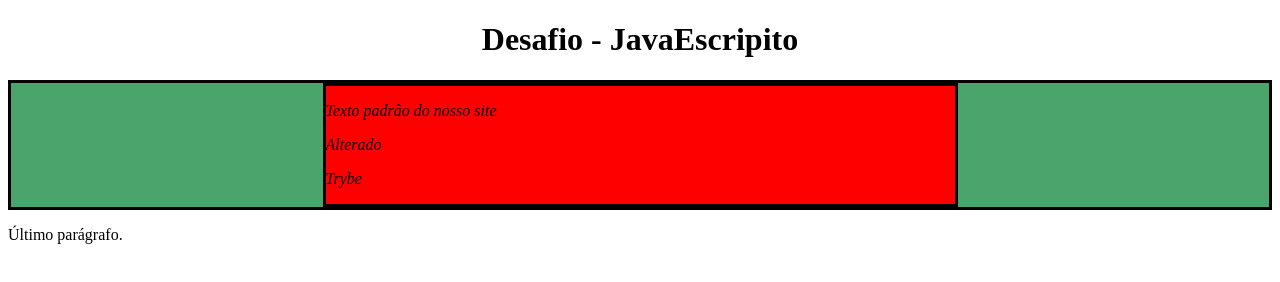
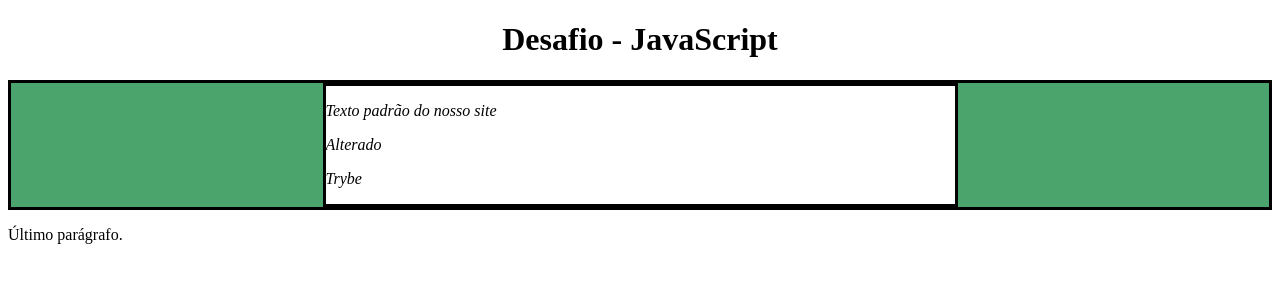
Before and after one commit to antoniocunhadev/dom-manipulation, a website: page index.html in a window 1280 px wide. Drawn offline with Linux system fonts and the light colour scheme.

Commit message:
Requisito 03 e requisito 04

```diff
--- a/index.html
+++ b/index.html
@@ -57,6 +57,16 @@
       }
       changeColor()
 
+      function changeColorWhite() {
+        const color = document.querySelector('.center-content').style.backgroundColor = 'white'
+      }
+      changeColorWhite()
+
+      function changeTitle() {
+        const text = document.querySelector(".title").innerText = 'Desafio - JavaScript';
+      }
+      changeTitle()
+
 
 
 
```
